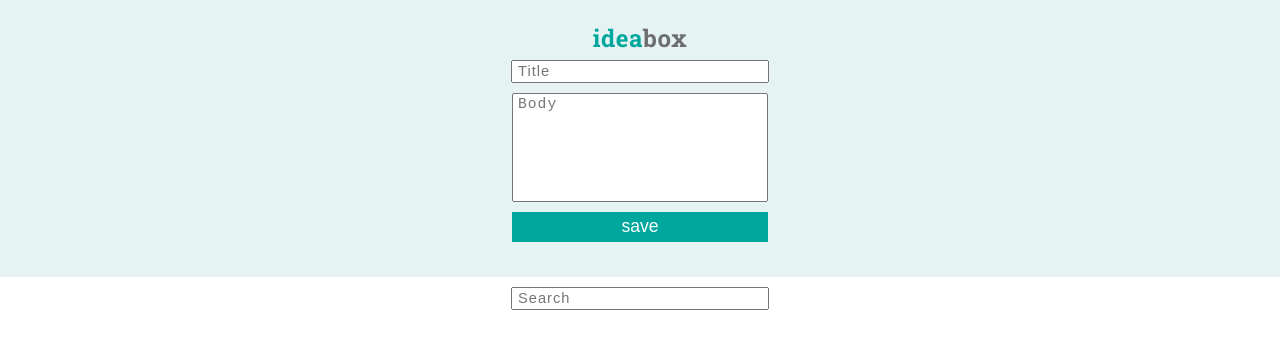
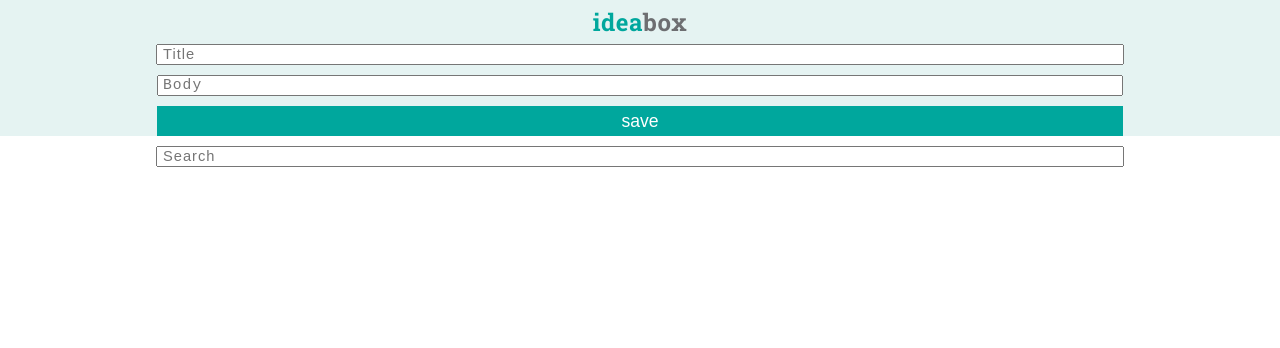
Before and after one commit to maiastone/2DoBox, a plain HTML site: page index.html in a window 1280 px wide. Drawn offline with nearby package versions, Linux system fonts and the light colour scheme.

Commit message:
Site responsive with media queries

```diff
--- a/style.css
+++ b/style.css
@@ -1,7 +1,3 @@
-@media screen and  {
-
-}
-
 body {
   font-family: 'Open Sans', sans-serif;
 }
@@ -12,6 +8,7 @@ h1 {
   font-size: 24px;
   text-align: center;
   letter-spacing: .5px;
+  padding-top: 10px;
 }
 
 h2 {
@@ -31,10 +28,8 @@ li {
 }
 
 .input {
-  padding: 2%;
   background-color: #e5f3f2;
 }
-
 
 .card-body {
   padding: 10px 0;
@@ -47,7 +42,6 @@ li {
   font-size: 10px;
 }
 
-
 .card-delete {
   height: 20px;
   width: 20px;
@@ -58,6 +52,7 @@ li {
   background-size: 20px 20px;
   background-position: center;
 }
+
 .card-delete:hover {
   background-image:url('images/delete-hover.svg');
 }
@@ -109,26 +104,23 @@ li {
 #card-footer {
   display: flex;
   margin-bottom: 5px;
-
 }
 
 #title, #body, #save, #search {
   display: block;
   margin: 10px auto;
-  width: 250px;
-  padding: 2px;
-
+  width: 75%;
 }
 
 #save {
   background-color: #00a79d;
   color: #ffffff;
   outline: 0px;
-  padding: 0px;
   height: 30px;
-  width: 256px;
+  width: 75.5%;
   border: none;
   font-size: 1.1em;
+  padding: 0px;
 }
 #save:hover {
   background-color: #045e55;
@@ -159,3 +151,25 @@ li {
   border: none;
   outline: none;
 }
+
+@media screen and (max-width: 299px) {
+  .input {
+    margin: auto;
+  }
+}
+
+@media screen and (min-width: 300px) {
+  li {
+    padding: 2px 0 2px 5px;
+    margin: 0px 20% 0px 20%;
+  }
+}
+
+@media screen and (min-width: 600px) {
+  #body {
+    padding: 0px 2px 0px 2px;
+    height: 19px;
+    line-height: 19px;
+  /*border: 2px solid gray;*/
+  }
+}
```
